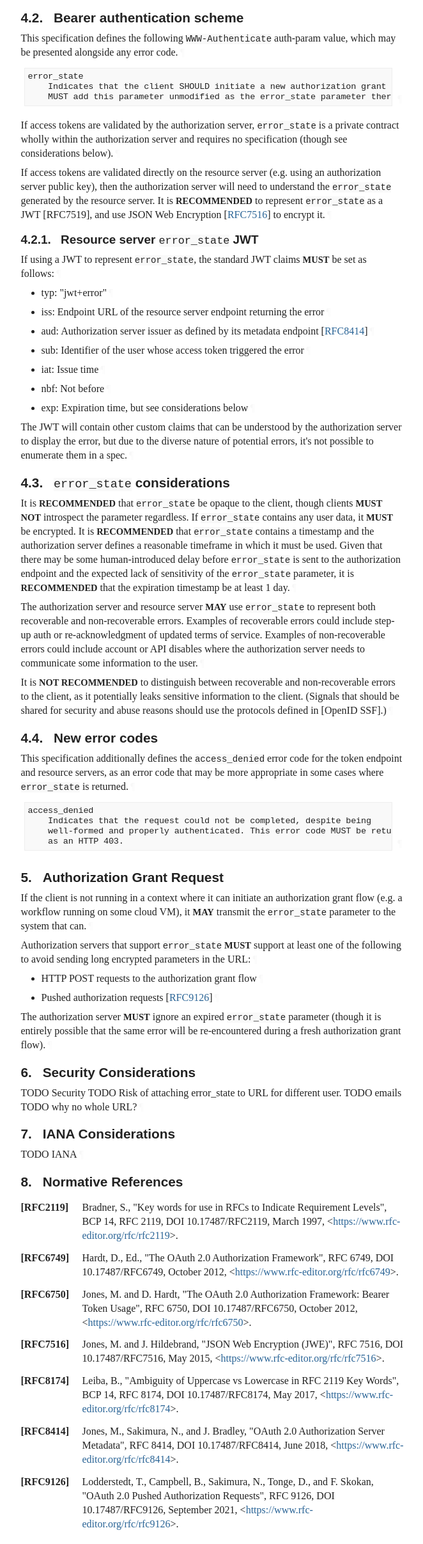
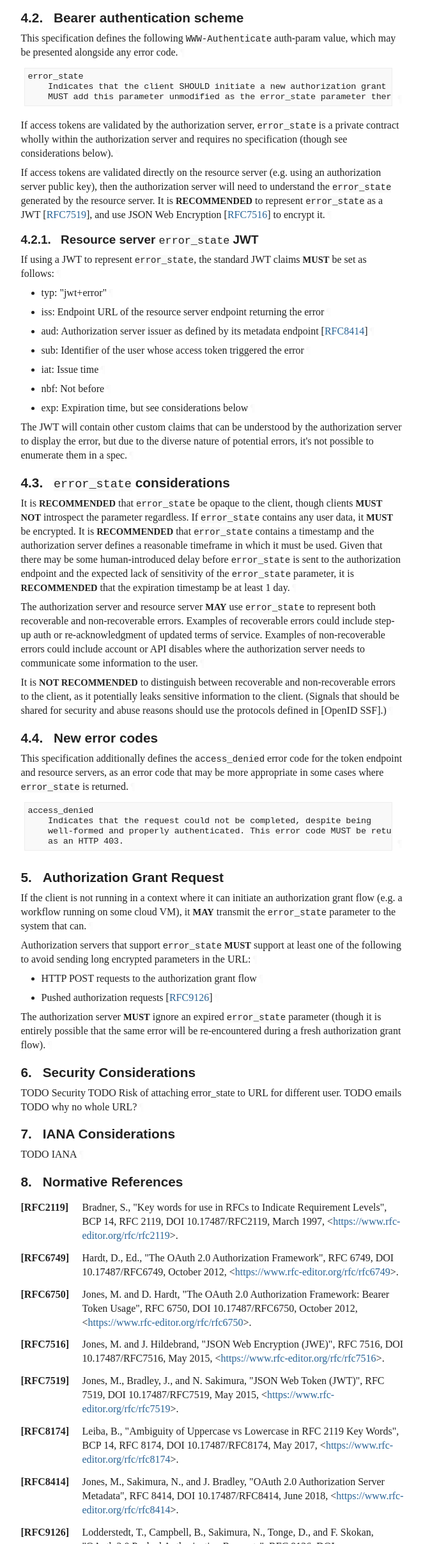
Before and after one commit to njwatson32/oauth-error, a plain HTML site: page draft-watson-oauth-error.html in a window 1280 px wide. Shown: the part 2246-4660 px from the top of the page at 64% size, without its empty margins (92-754 px from the left). Drawn offline with Linux system fonts and the light colour scheme; a web font is replaced by a local one.

Commit message:
Script updating gh-pages from f6bcbe5. [ci skip]

```diff
--- a/draft-watson-oauth-error.html
+++ b/draft-watson-oauth-error.html
@@ -1337,7 +1337,7 @@ specification (though see considerations below).<a href="#section-4.2-3" class="
 <p id="section-4.2-4">If access tokens are validated directly on the resource server (e.g. using an
 authorization server public key), then the authorization server will need to
 understand the <code>error_state</code> generated by the resource server. It is <span class="bcp14">RECOMMENDED</span>
-to represent <code>error_state</code> as a JWT [RFC7519], and use JSON Web Encryption
+to represent <code>error_state</code> as a JWT <span>[<a href="#RFC7519" class="cite xref">RFC7519</a>]</span>, and use JSON Web Encryption
 <span>[<a href="#RFC7516" class="cite xref">RFC7516</a>]</span> to encrypt it.<a href="#section-4.2-4" class="pilcrow">¶</a></p>
 <div id="resource-server-errorstate-jwt">
 <section id="section-4.2.1">
@@ -1485,6 +1485,10 @@ TODO why no whole URL?<a href="#section-6-1" class="pilcrow">¶</a></p>
       <dd>
 <span class="refAuthor">Jones, M.</span> and <span class="refAuthor">J. Hildebrand</span>, <span class="refTitle">"JSON Web Encryption (JWE)"</span>, <span class="seriesInfo">RFC 7516</span>, <span class="seriesInfo">DOI 10.17487/RFC7516</span>, <time datetime="2015-05" class="refDate">May 2015</time>, <span>&lt;<a href="https://www.rfc-editor.org/rfc/rfc7516">https://www.rfc-editor.org/rfc/rfc7516</a>&gt;</span>. </dd>
 <dd class="break"></dd>
+<dt id="RFC7519">[RFC7519]</dt>
+      <dd>
+<span class="refAuthor">Jones, M.</span>, <span class="refAuthor">Bradley, J.</span>, and <span class="refAuthor">N. Sakimura</span>, <span class="refTitle">"JSON Web Token (JWT)"</span>, <span class="seriesInfo">RFC 7519</span>, <span class="seriesInfo">DOI 10.17487/RFC7519</span>, <time datetime="2015-05" class="refDate">May 2015</time>, <span>&lt;<a href="https://www.rfc-editor.org/rfc/rfc7519">https://www.rfc-editor.org/rfc/rfc7519</a>&gt;</span>. </dd>
+<dd class="break"></dd>
 <dt id="RFC8174">[RFC8174]</dt>
       <dd>
 <span class="refAuthor">Leiba, B.</span>, <span class="refTitle">"Ambiguity of Uppercase vs Lowercase in RFC 2119 Key Words"</span>, <span class="seriesInfo">BCP 14</span>, <span class="seriesInfo">RFC 8174</span>, <span class="seriesInfo">DOI 10.17487/RFC8174</span>, <time datetime="2017-05" class="refDate">May 2017</time>, <span>&lt;<a href="https://www.rfc-editor.org/rfc/rfc8174">https://www.rfc-editor.org/rfc/rfc8174</a>&gt;</span>. </dd>
```
Also changed, not shown: draft-watson-oauth-error.txt.
